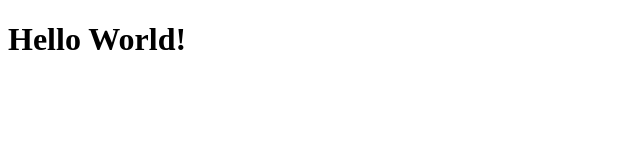
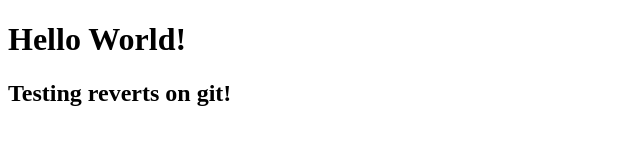
Before and after one commit to devSaudeep/The-Web-Developer-Bootcamp-Udemy, a plain HTML site: page helloWorld.html in a window 1280 px wide. Shown: the whole page, without its empty margins (0-640 px from the left). Drawn offline with Linux system fonts and the light colour scheme.

Commit message:
Testing reverts!

```diff
--- a/helloWorld.html
+++ b/helloWorld.html
@@ -5,5 +5,6 @@
 </head>
 <body>
 <h1>Hello World!</h1>
+<h2>Testing reverts on git!</h2>
 </body>
 </html>
```
